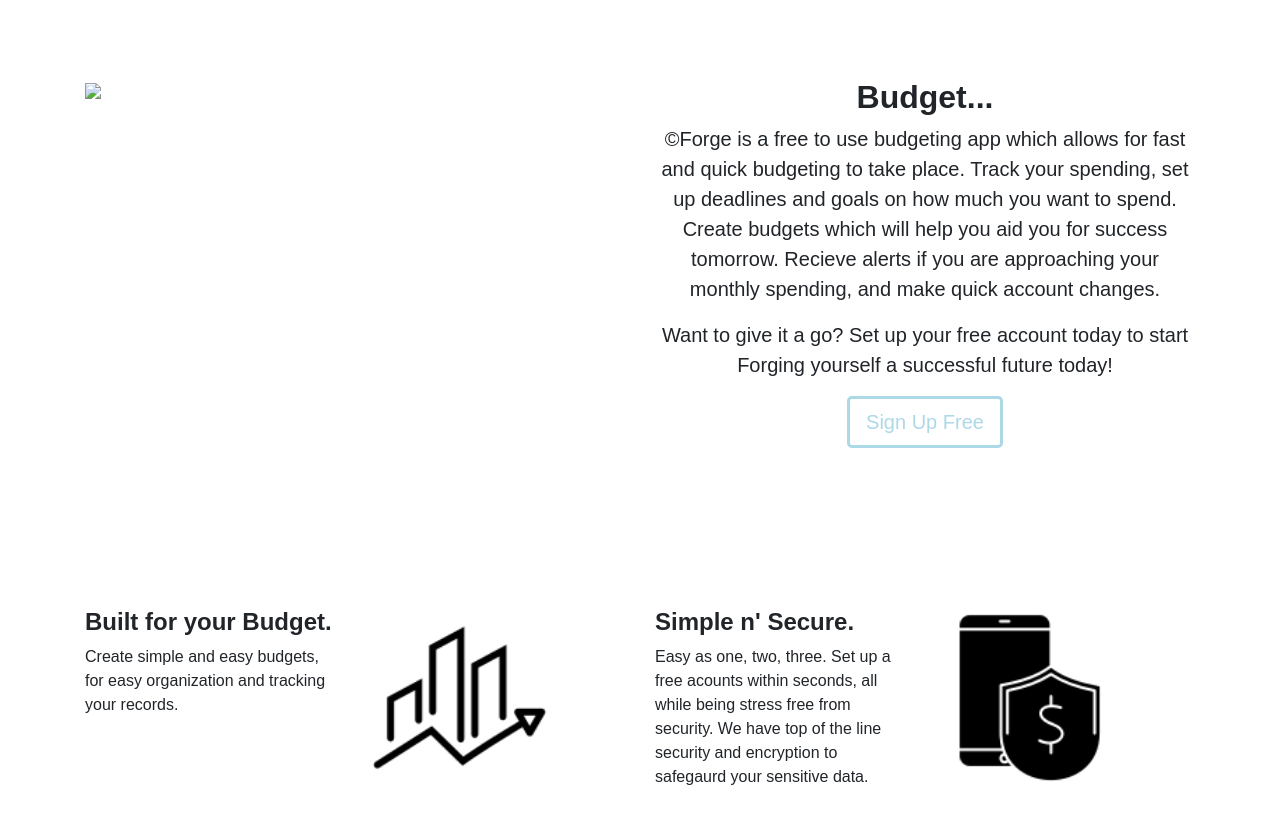
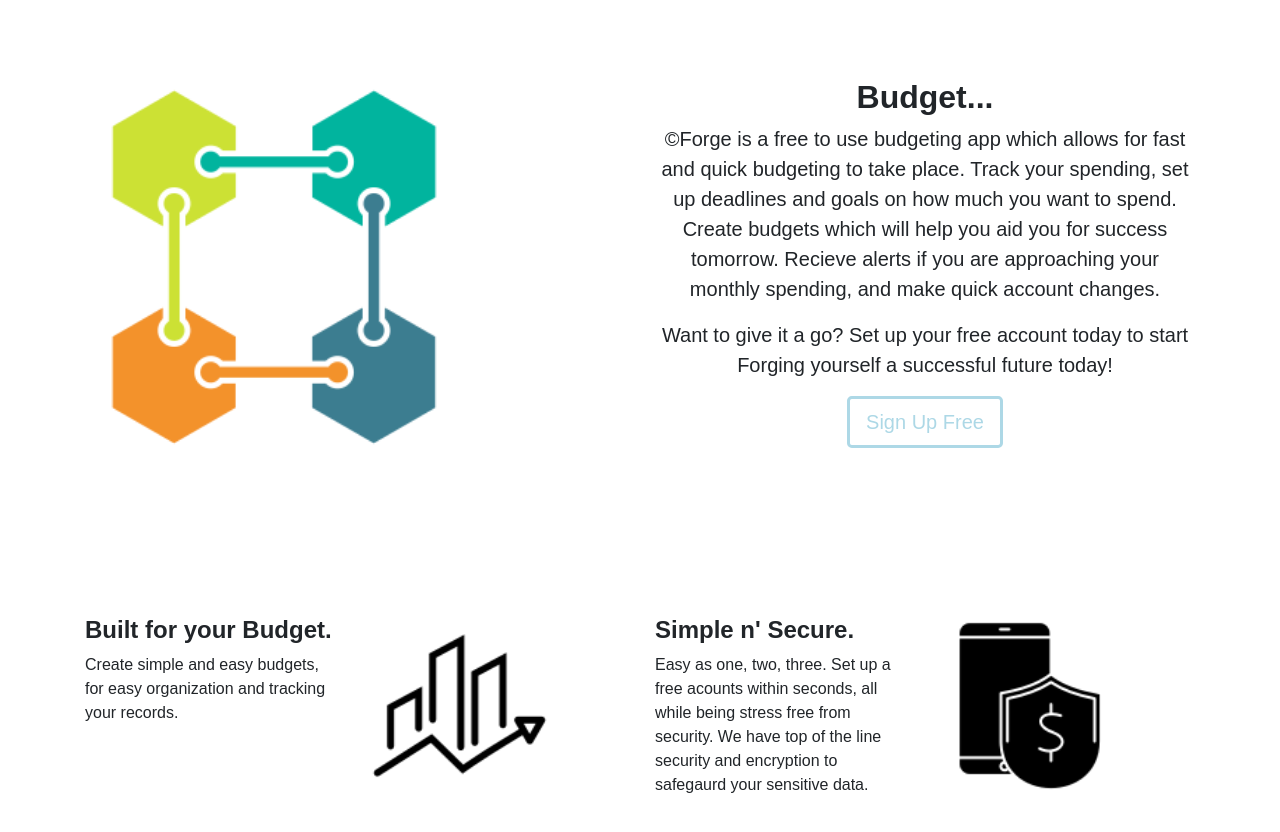
Before and after one commit to rohanali27/CPS630, a plain HTML site: page index.html in a window 1280 px wide. Shown: the part 855-1687 px from the top of the page. Drawn offline with nearby package versions, Linux system fonts and the light colour scheme.

Commit message:
Update index.html

```diff
--- a/index.html
+++ b/index.html
@@ -58,7 +58,7 @@
 		<div class="container">
 			<div class ="row">
 				<div class="col-sm-6">
-					<img src="img/bootstrap1.png">
+					<img src="bootstrap1.png">
 				</div>
 				<div class="col-sm-6 text-center">
 					<h2><b>Budget...</b></h2>
```
